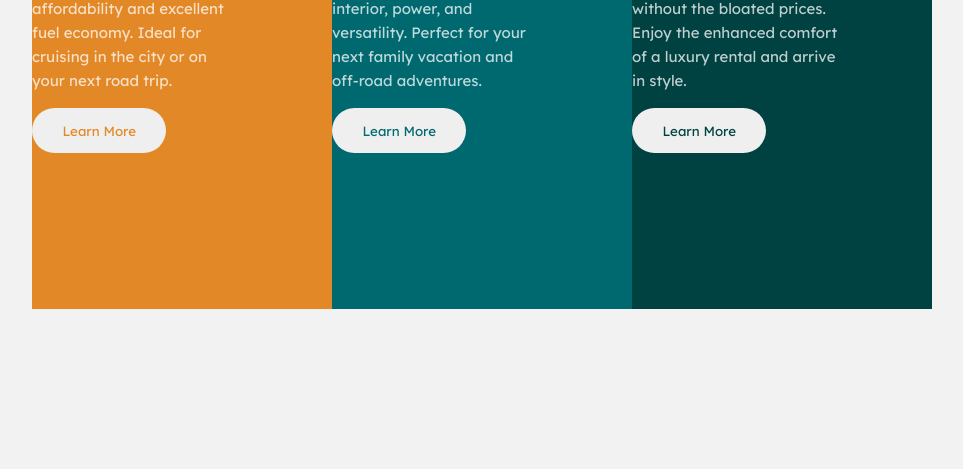
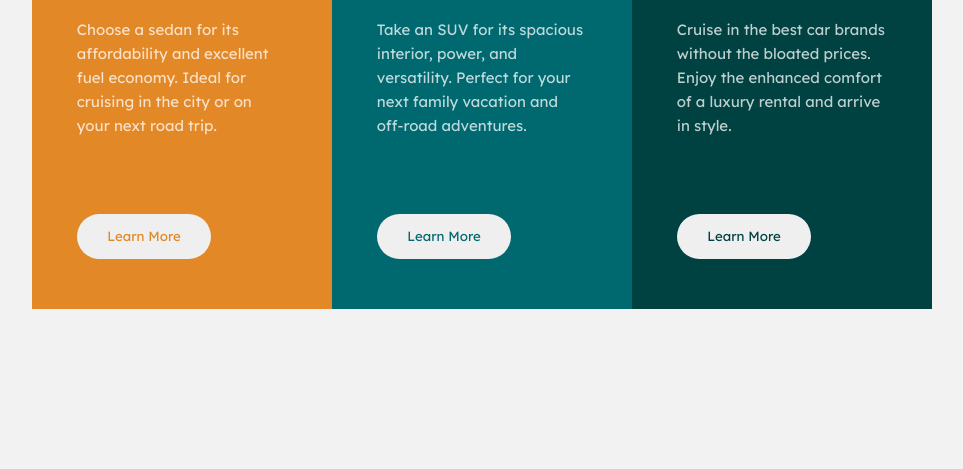
Before and after one commit to agusscript/3-column-preview-card-component, a plain HTML site: page index.html in a window 1280 px wide. Shown: the part 331-800 px from the top of the page, without its empty margins (158-1121 px from the left). Drawn offline with Linux system fonts and the light colour scheme.

Commit message:
Finish desktop view

```diff
--- a/index.html
+++ b/index.html
@@ -15,21 +15,21 @@
         <h2>SEDANS</h2>
         <p>Choose a sedan for its affordability and excellent fuel economy. Ideal for cruising in the city
         or on your next road trip.</p>
-        <button>Learn More</button>
+        <button class="first-btn">Learn More</button>
       </div>
       <div class="second card">
         <img src="images/icon-suvs.svg" alt="car icon">
         <h2>SUVS</h2>
         <p>Take an SUV for its spacious interior, power, and versatility. Perfect for your next family vacation
         and off-road adventures.</p>
-        <button>Learn More</button>
+        <button class="second-btn">Learn More</button>
       </div>
       <div class="third card">
         <img src="images/icon-luxury.svg" alt="car icon">
         <h2>LUXURY</h2>
         <p>Cruise in the best car brands without the bloated prices. Enjoy the enhanced comfort of a luxury
         rental and arrive in style.</p>
-        <button>Learn More</button>
+        <button class="third-btn">Learn More</button>
       </div>
     </div>
   </main>
--- a/styles.css
+++ b/styles.css
@@ -33,6 +33,9 @@ main {
 .card {
     width: 300px;
     height: 480px;
+    box-sizing: border-box;
+    padding-left: 2.8rem;
+    padding-top: 2.8rem;
 }
 
 .card h2 {
@@ -44,7 +47,7 @@ main {
 .card p {
     color: var(--Transparent-white);
     font-family: 'Lexend Deca', sans-serif;
-    width: 70%;
+    width: 82%;
     line-height: 1.5rem;
 }
 
@@ -53,6 +56,25 @@ main {
     font-family: 'Lexend Deca', sans-serif;
     border: none;
     border-radius: 2rem;
+    margin-top: 3.8rem;
+}
+
+.card button:hover {
+    color: var(--Very-light-gray);
+    cursor: pointer;
+    border: 2px solid var(--Very-light-gray);
+}
+
+.first-btn:hover {
+    background-color: var(--Bright-orange);
+}
+
+.second-btn:hover {
+    background-color: var(--Dark-cyan);
+}
+
+.third-btn:hover {
+    background-color: var(--Very-dark-cyan);
 }
 
 .first {
```
